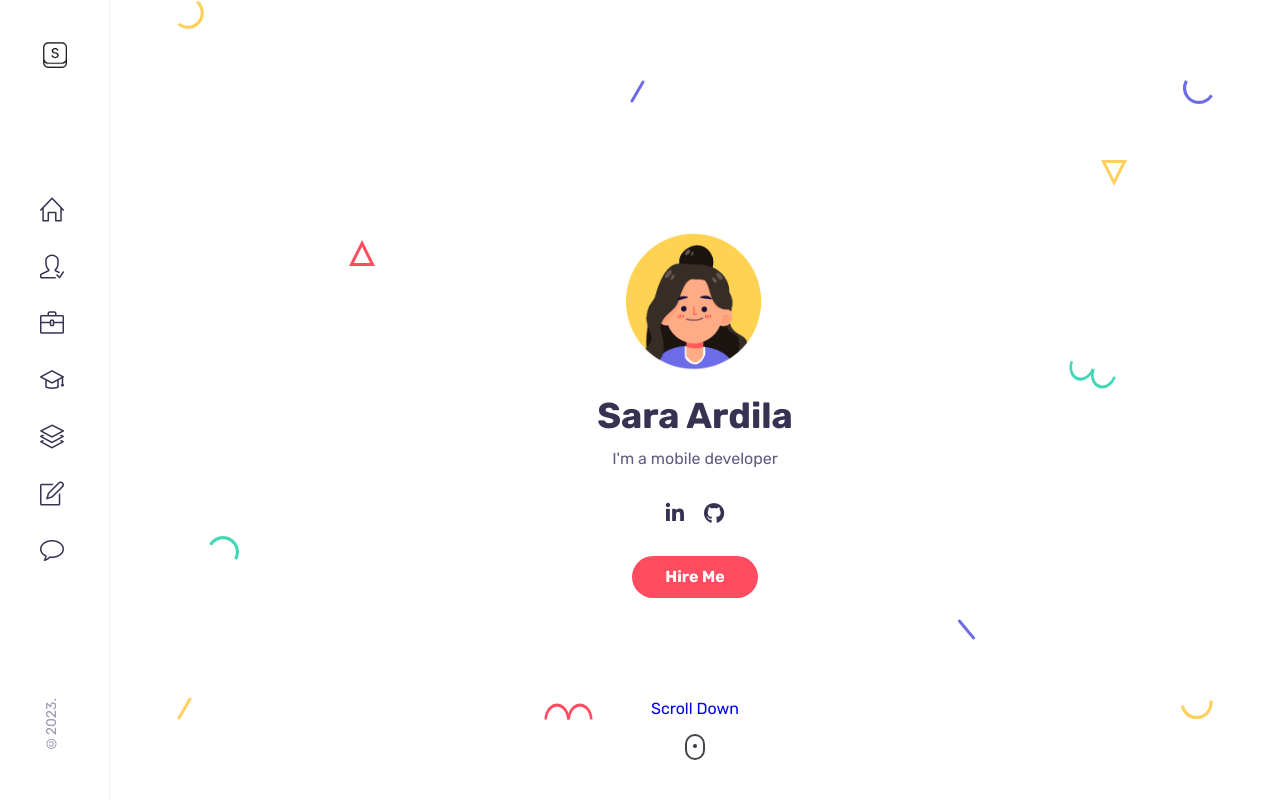
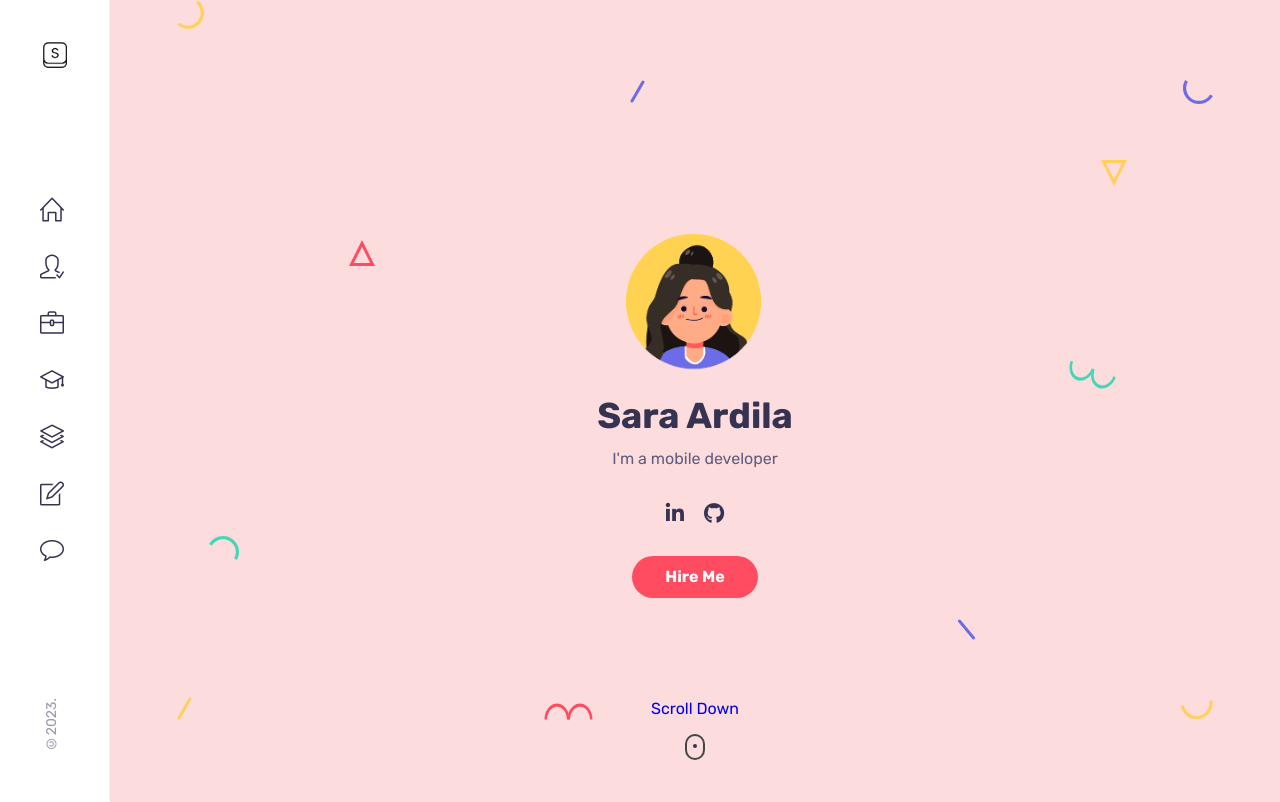
Before and after one commit to saraardila/portfolio-web, a React (Create React App) app: page / in a window 1280 px wide. Shown: the top 802 px of the page. Built offline with nearby package versions, Linux system fonts and the light colour scheme.

Commit message:
cambios color fondo y avatar

```diff
--- a/src/App.css
+++ b/src/App.css
@@ -1,3 +1,4 @@
 .main {
   margin-left: 110px;
+  background-color: #fcdcdc;
 }
```
Also changed, not shown: src/assets/avatar-bueno.svg.
